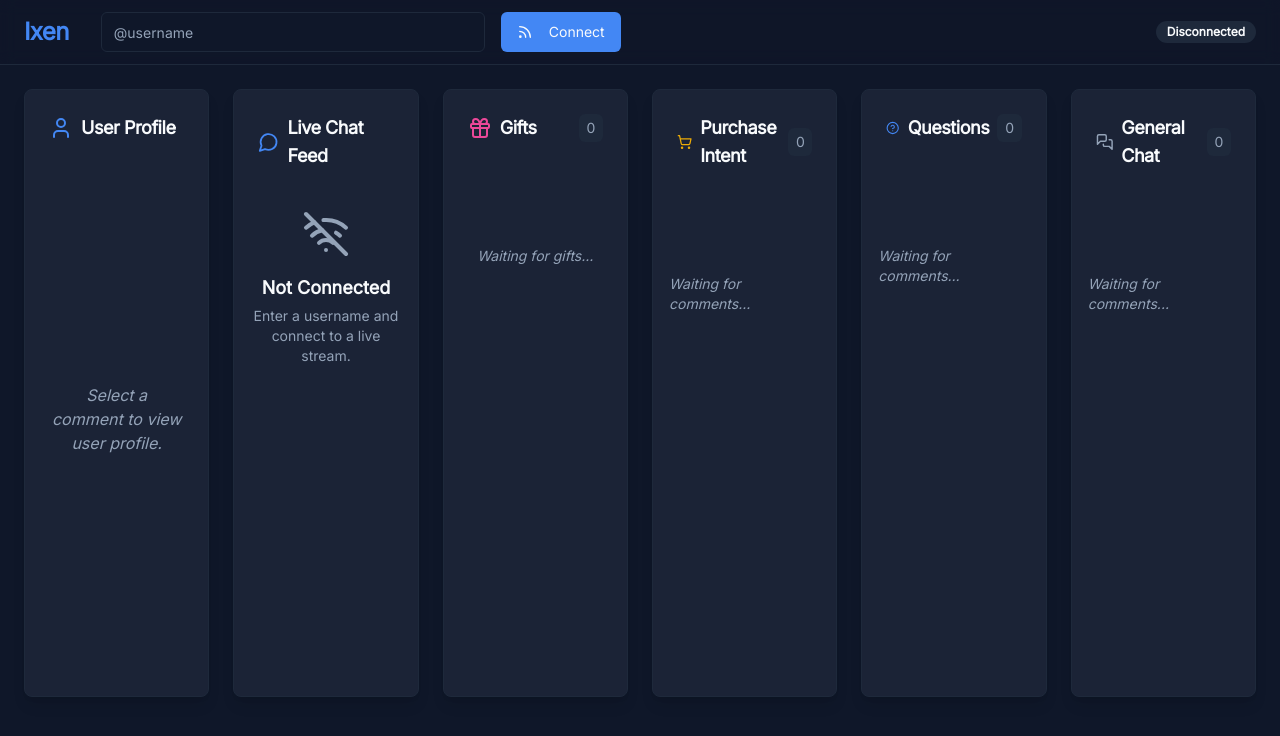
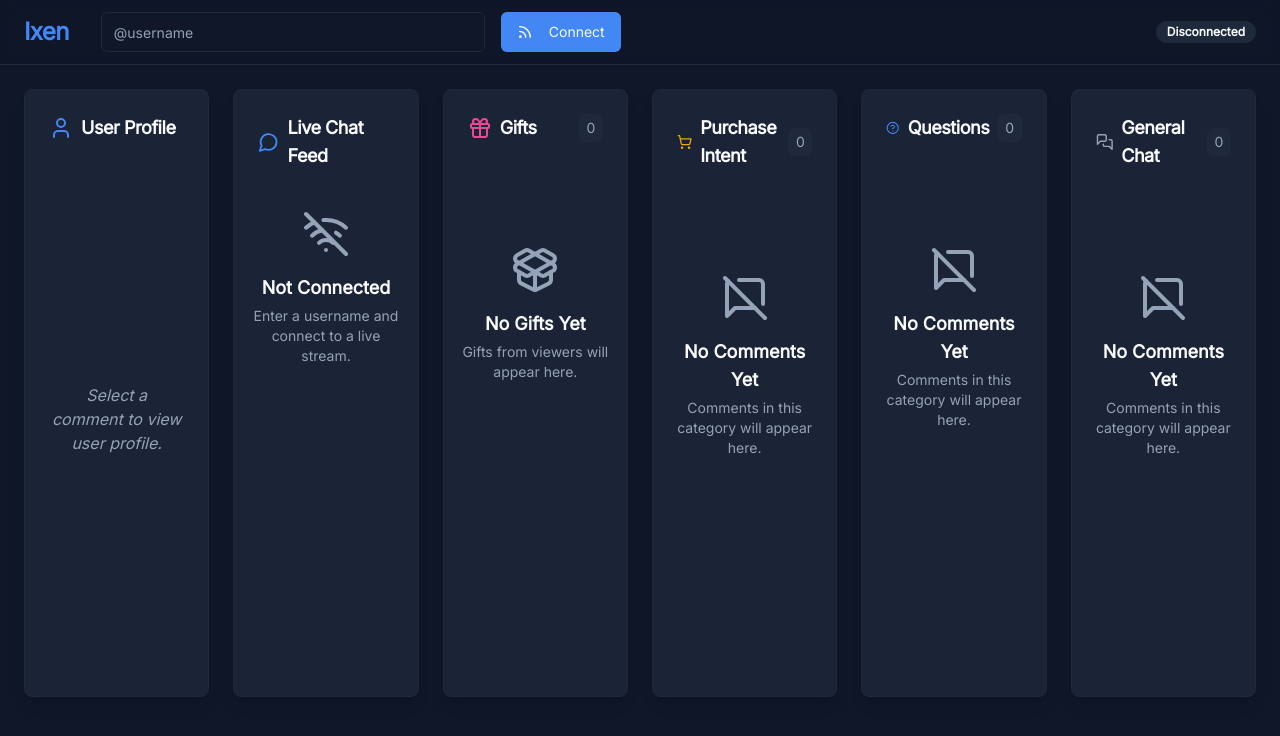
Before and after one commit to plexy44/ixen, a Next.js app: page / in a window 1280 px wide. Shown: the top 736 px of the page. Built offline with nearby package versions, Linux system fonts and the light colour scheme; what @genkit-ai/googleai, genkit would draw is missing.

Commit message:
Add empty state design to all panels

```diff
--- a/src/components/comment-column.tsx
+++ b/src/components/comment-column.tsx
@@ -4,6 +4,7 @@ import type { ReactNode } from 'react';
 import { Card, CardHeader, CardTitle, CardContent } from "@/components/ui/card";
 import { ScrollArea } from "@/components/ui/scroll-area";
 import { CommentCard } from "@/components/comment-card";
+import { MessageSquareOff } from 'lucide-react';
 
 type Comment = {
   id: number | string;
@@ -20,6 +21,14 @@ interface CommentColumnProps {
   selectedCommentId: number | string | null;
 }
 
+const EmptyState = () => (
+    <div className="flex flex-col items-center justify-center h-full text-center p-4 pt-20">
+        <MessageSquareOff className="h-12 w-12 text-muted-foreground" />
+        <p className="mt-4 text-lg font-semibold">No Comments Yet</p>
+        <p className="text-sm text-muted-foreground mt-1">Comments in this category will appear here.</p>
+    </div>
+);
+
 export function CommentColumn({ title, comments, icon, onCommentClick, selectedCommentId }: CommentColumnProps) {
   return (
     <Card className="flex flex-col h-[calc(100vh-12rem)] shadow-lg">
@@ -32,22 +41,20 @@ export function CommentColumn({ title, comments, icon, onCommentClick, selectedC
       </CardHeader>
       <CardContent className="flex-grow overflow-hidden p-0">
         <ScrollArea className="h-full">
-          <div className="flex flex-col gap-3 p-4 pt-0">
-            {comments.length > 0 ? (
-              comments.map((comment) => (
+          {comments.length > 0 ? (
+            <div className="flex flex-col gap-3 p-4 pt-0">
+              {comments.map((comment) => (
                 <CommentCard
                   key={comment.id}
                   comment={comment}
                   onClick={() => onCommentClick(comment)}
                   isSelected={comment.id === selectedCommentId}
                 />
-              ))
-            ) : (
-              <div className="flex items-center justify-center h-full pt-20">
-                <p className="text-muted-foreground text-sm italic">Waiting for comments...</p>
-              </div>
-            )}
-          </div>
+              ))}
+            </div>
+          ) : (
+            <EmptyState />
+          )}
         </ScrollArea>
       </CardContent>
     </Card>
--- a/src/components/gift-column.tsx
+++ b/src/components/gift-column.tsx
@@ -4,7 +4,7 @@ import type { ReactNode } from 'react';
 import { Card, CardHeader, CardTitle, CardContent } from "@/components/ui/card";
 import { ScrollArea } from "@/components/ui/scroll-area";
 import { Avatar, AvatarFallback, AvatarImage } from "@/components/ui/avatar";
-import { GiftIcon } from "lucide-react";
+import { GiftIcon, PackageOpen } from "lucide-react";
 import { cn } from "@/lib/utils";
 
 export type Gift = {
@@ -40,6 +40,14 @@ function GiftCard({ gift, onClick }: GiftCardProps) {
   );
 }
 
+const EmptyState = () => (
+    <div className="flex flex-col items-center justify-center h-full text-center p-4 pt-20">
+        <PackageOpen className="h-12 w-12 text-muted-foreground" />
+        <p className="mt-4 text-lg font-semibold">No Gifts Yet</p>
+        <p className="text-sm text-muted-foreground mt-1">Gifts from viewers will appear here.</p>
+    </div>
+);
+
 interface GiftColumnProps {
   gifts: Gift[];
   onGiftClick: (gift: Gift) => void;
@@ -57,21 +65,19 @@ export function GiftColumn({ gifts, onGiftClick }: GiftColumnProps) {
       </CardHeader>
       <CardContent className="flex-grow overflow-hidden p-0">
         <ScrollArea className="h-full">
-          <div className="flex flex-col gap-3 p-4 pt-0">
             {gifts.length > 0 ? (
-              gifts.map((gift) => (
-                <GiftCard
-                  key={gift.id}
-                  gift={gift}
-                  onClick={() => onGiftClick(gift)}
-                />
-              ))
+                <div className="flex flex-col gap-3 p-4 pt-0">
+                    {gifts.map((gift) => (
+                        <GiftCard
+                        key={gift.id}
+                        gift={gift}
+                        onClick={() => onGiftClick(gift)}
+                        />
+                    ))}
+                </div>
             ) : (
-              <div className="flex items-center justify-center h-full pt-20">
-                <p className="text-muted-foreground text-sm italic">Waiting for gifts...</p>
-              </div>
+                <EmptyState />
             )}
-          </div>
         </ScrollArea>
       </CardContent>
     </Card>
```
